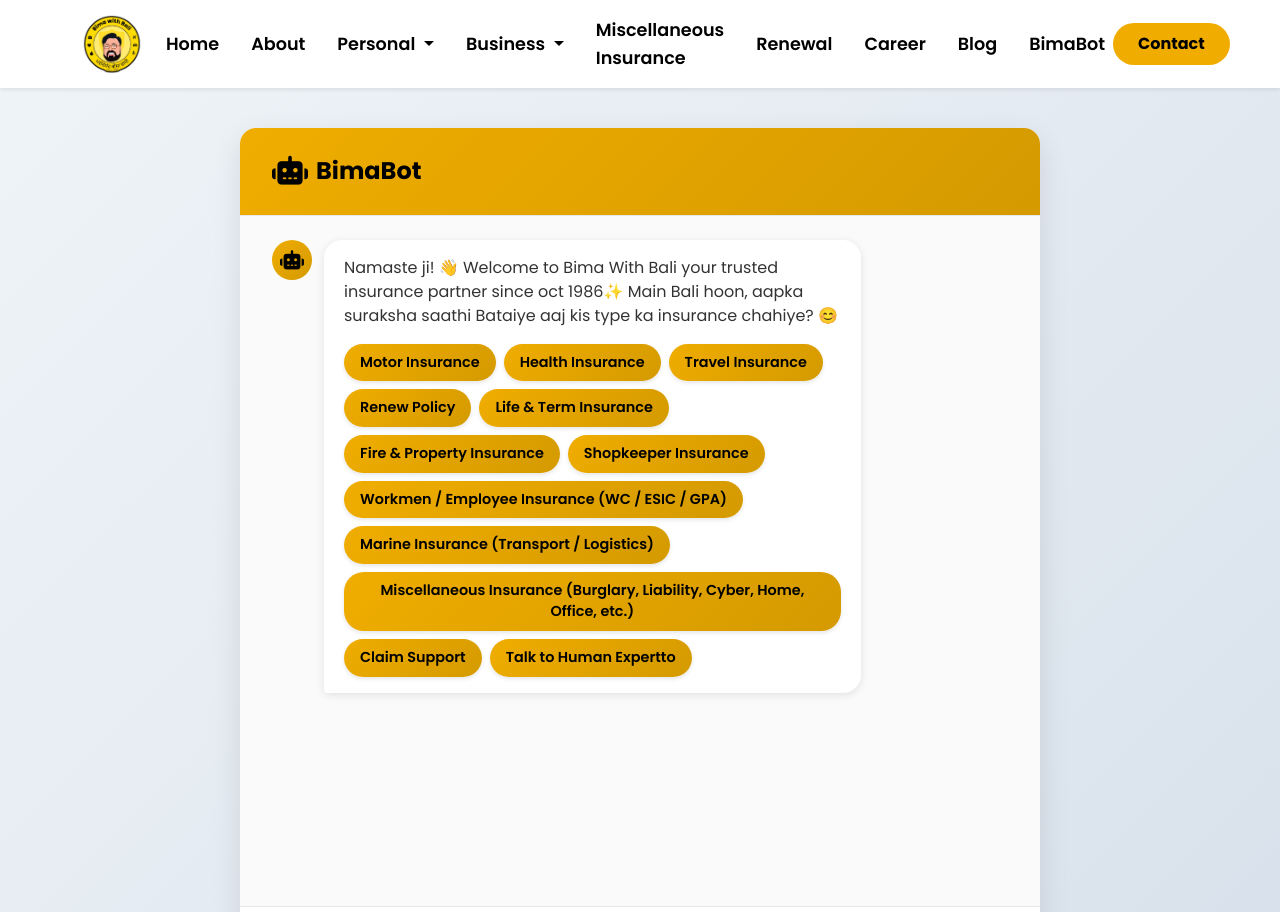
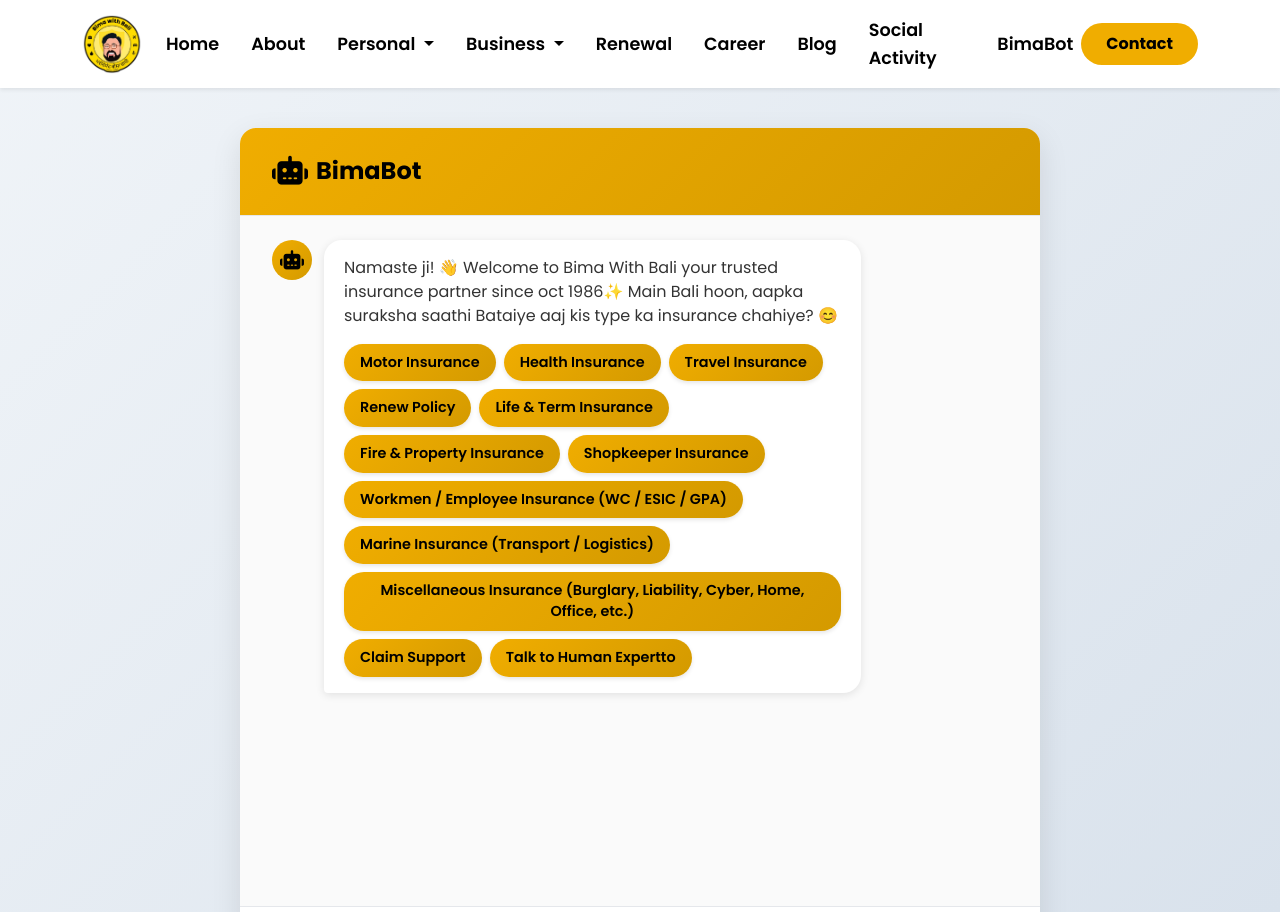
Before and after one commit to nikhildubey-23/BaliSirProject, a Flask app: page /ai in a window 1280 px wide. Run offline with Flask 3, Linux system fonts and the light colour scheme.

Commit message:
image is fixed

```diff
--- a/static/css/style.css
+++ b/static/css/style.css
@@ -1113,8 +1113,8 @@
 }
 
 .service-card-img {
-width: 234px;
-  height: 201px;
+width: 100%;
+
   object-fit: cover;
 }
 
--- a/templates/base.html
+++ b/templates/base.html
@@ -213,6 +213,7 @@
                             <li><a class="dropdown-item" href="{{ url_for('motor_insurance') }}">Motor Insurance</a></li>
                             <li><a class="dropdown-item" href="{{ url_for('health_insurance') }}">Health Insurance</a></li>
                             <li><a class="dropdown-item" href="{{ url_for('travel_insurance') }}">Travel Insurance</a></li>
+                            <li><a class="dropdown-item" href="{{ url_for('miscellaneous') }}">Miscellaneous Insurance </a></li>
                         </ul>
                     </li>
                     <li class="nav-item dropdown">
@@ -228,7 +229,7 @@
                         </ul>
                     </li>
 
-                    <li class="nav-items"><a class="nav-link" href="{{ url_for('miscellaneous') }}">Miscellaneous Insurance </a></li>
+
 
                     <li class="nav-item">
                         <a class="nav-link" href="{{ url_for('renewal') }}">Renewal</a>
@@ -236,8 +237,12 @@
                     <li class="nav-item">
                         <a class="nav-link" href="{{ url_for('career') }}">Career</a>
                     </li>
+
                     <li class="nav-item">
                         <a class="nav-link" href="{{ url_for('blog') }}">Blog</a>
+                    </li>
+                    <li class="nav-item">
+                        <a class="nav-link" href="{{ url_for('career') }}">Social Activity</a>
                     </li>
                     <li class="nav-item">
                         <a class="nav-link" href="{{ url_for('ai') }}">BimaBot</a>
```
